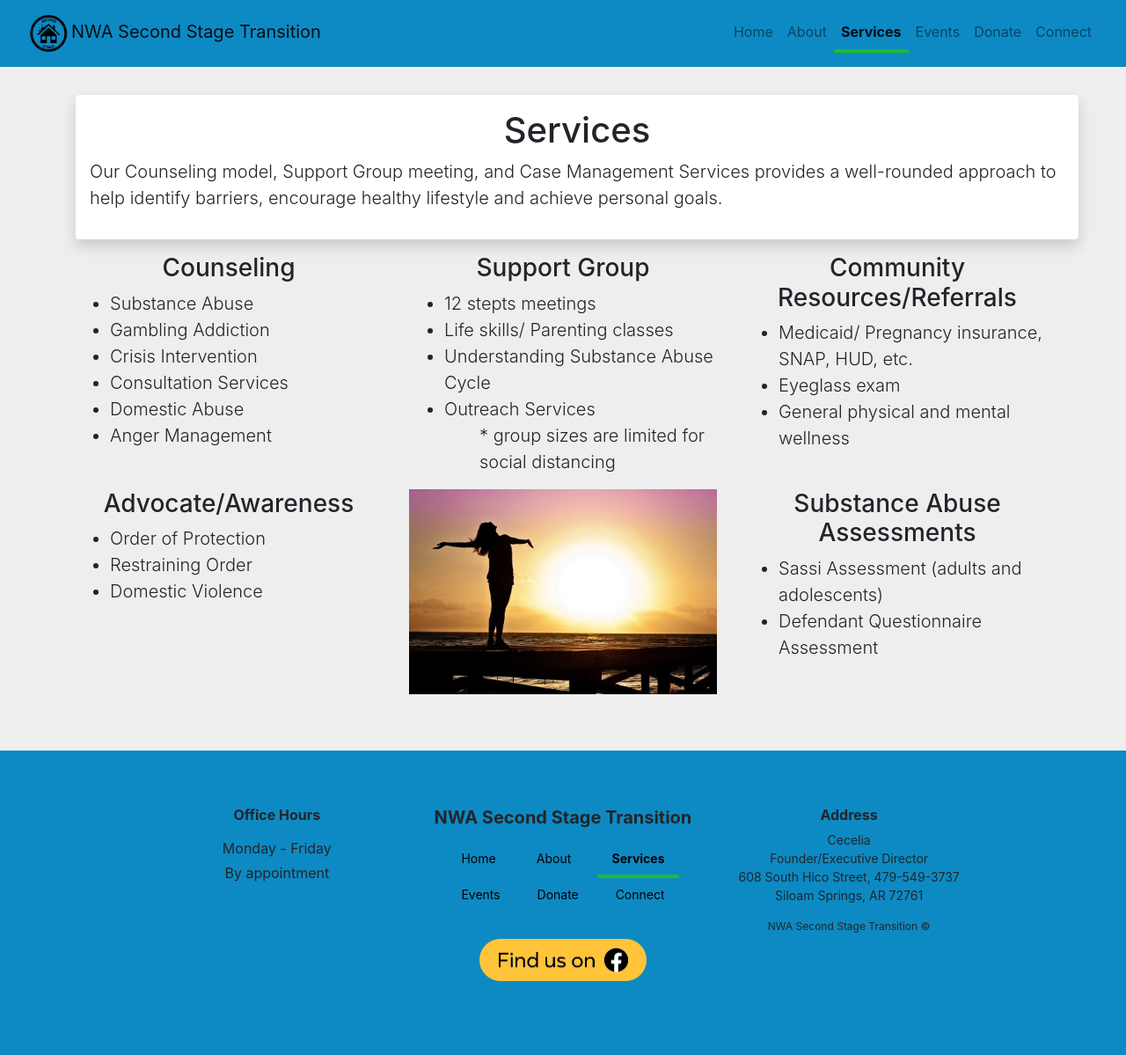
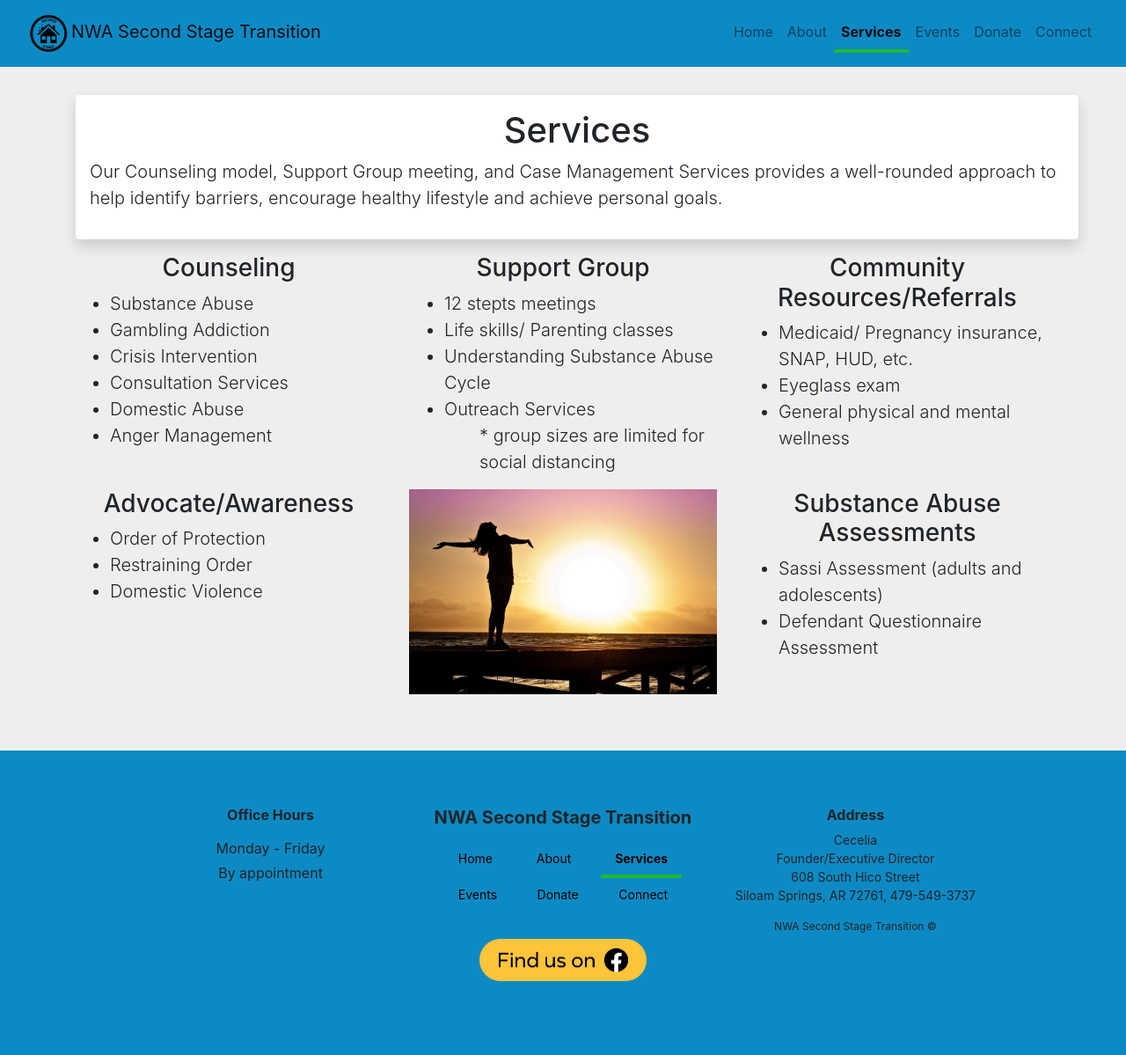
Before and after one commit to nwa-second-stage-transition/nwa-second-stage-transition.github.io, a Jekyll site: the page services.html, which Jekyll copies as it is, in a window 1280 px wide. Shown: the whole page at 88% size. Built offline with Jekyll 4.4.1, drawn with Linux system fonts in a browser that asks for light colours; nearby versions of some CDN libraries.

```diff
--- a/services.html
+++ b/services.html
@@ -234,8 +234,8 @@
 <address class="footer-content">
   Cecelia<br>
   Founder/Executive Director<br>
-  608 South Hico Street, 479-549-3737<br>
-  Siloam Springs, AR 72761<br>
+  608 South Hico Street<br>
+  Siloam Springs, AR 72761, 479-549-3737<br>
 </address>
       <div class="copyright">NWA Second Stage Transition &copy; </div>
     </div>
```
